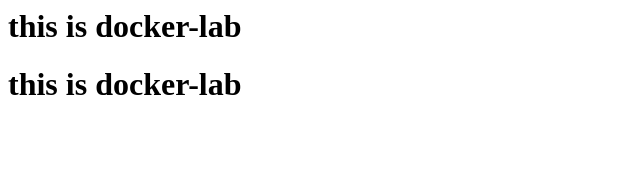
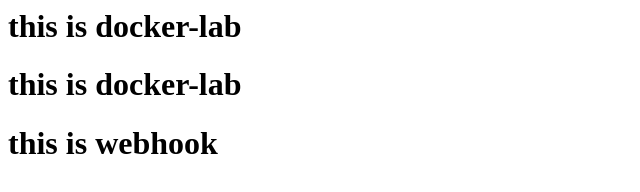
Before and after one commit to jyothsna1991/static, a plain HTML site: page index.html in a window 1280 px wide. Shown: the whole page, without its empty margins (0-640 px from the left). Drawn offline with Linux system fonts and the light colour scheme.

Commit message:
update the index

```diff
--- a/index.html
+++ b/index.html
@@ -1,2 +1,3 @@
 <h1>this is docker-lab</h1>
 <h1>this is docker-lab</h1>
+<h1>this is webhook</h1>
```
